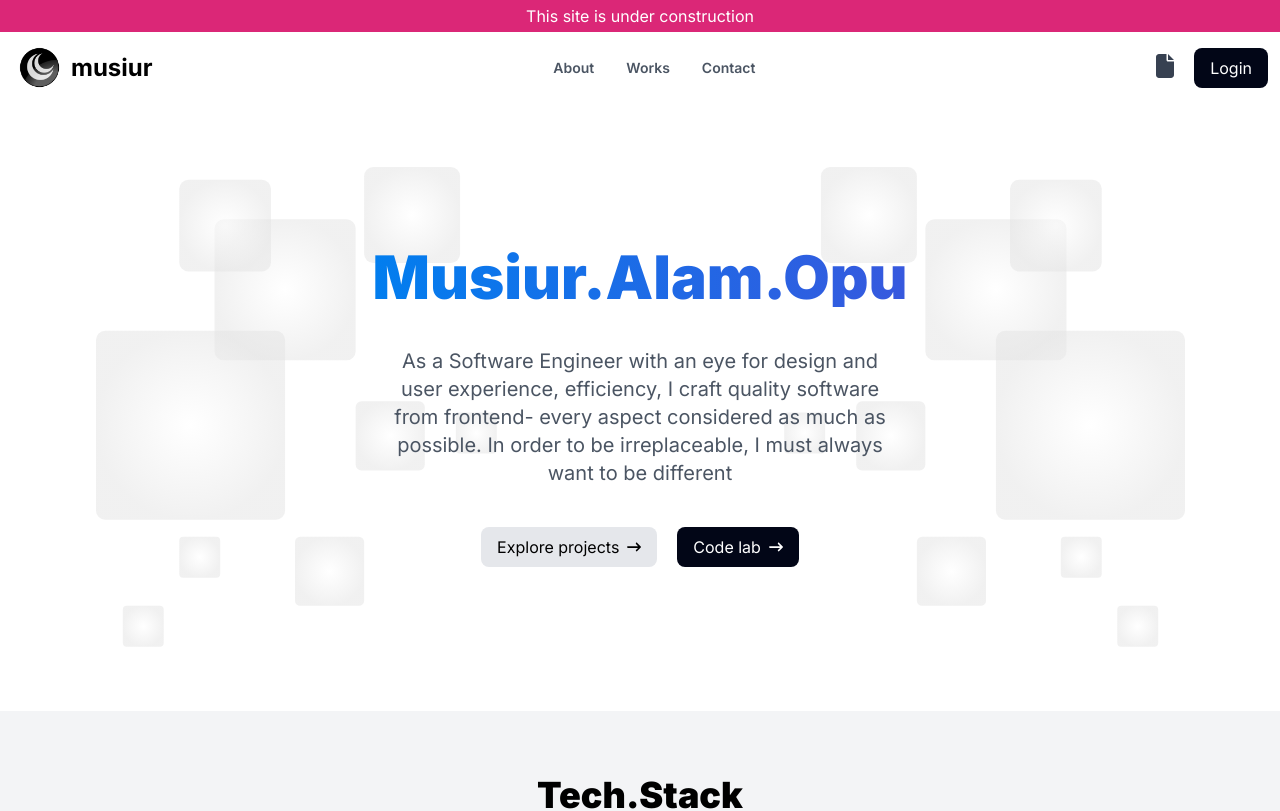
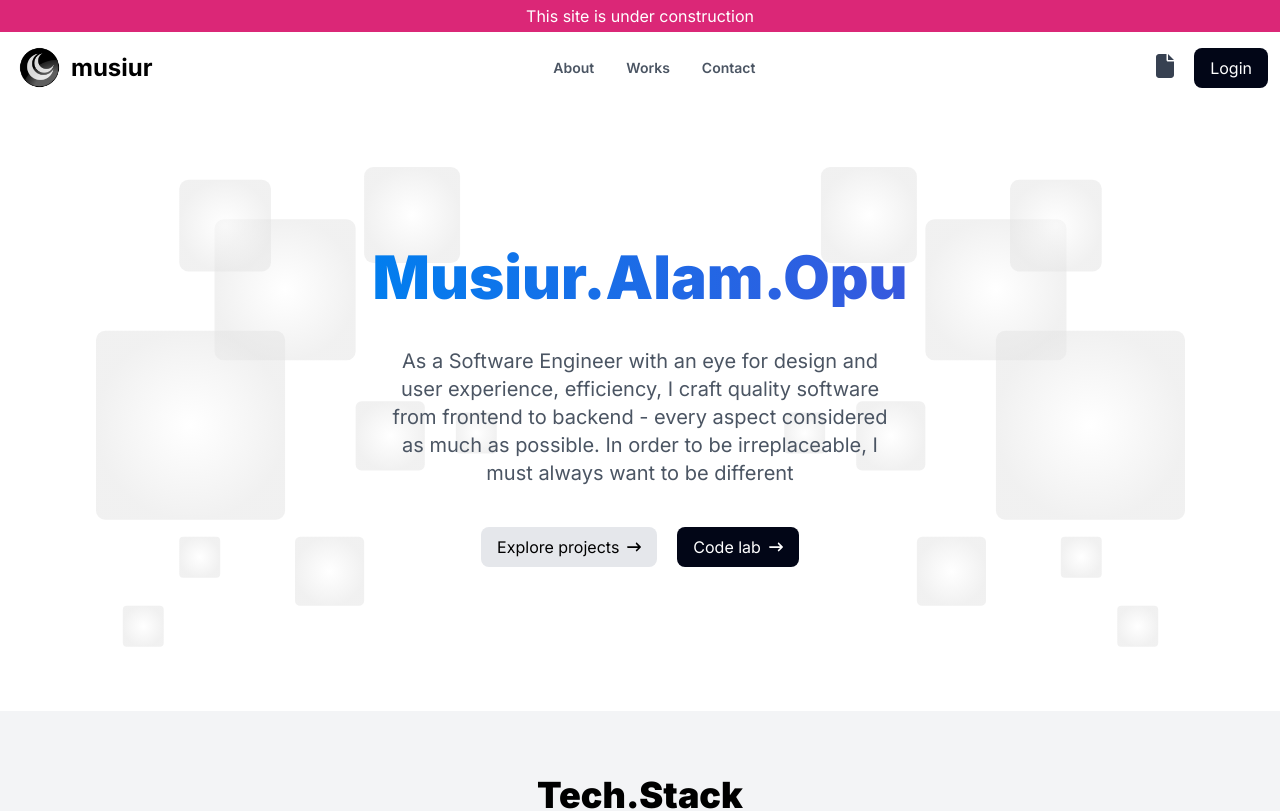
Before and after one commit to musiur/portolio, a Next.js app: page / in a window 1280 px wide. Shown: the top 811 px of the page. Built offline with nearby package versions, Linux system fonts and the light colour scheme.

Commit message:
comp-dev:: home: home page description modified

```diff
--- a/app/page.tsx
+++ b/app/page.tsx
@@ -37,7 +37,7 @@ const Home = () => {
             <h1 className="hd-animate">Musiur.Alam.Opu</h1>
             <p className="text-base lg:text-xl w-full md:w-2/3 lg:w-2/5 mx-auto text-gray-600">
               As a Software Engineer with an eye for design and user experience,
-              efficiency, I craft quality software from frontend- every aspect
+              efficiency, I craft quality software from frontend to backend - every aspect
               considered as much as possible. In order to be irreplaceable, I
               must always want to be different
             </p>
```
